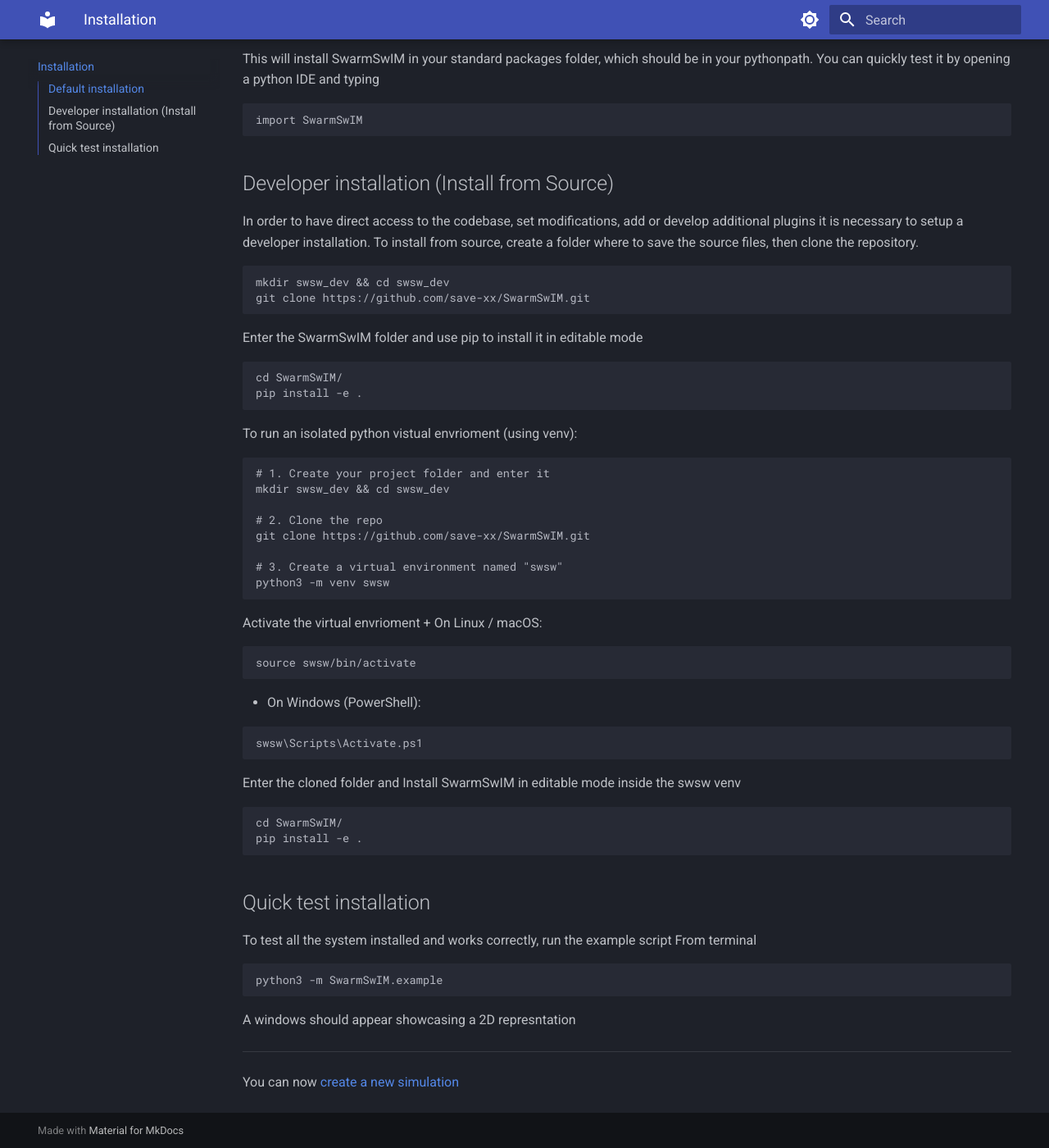
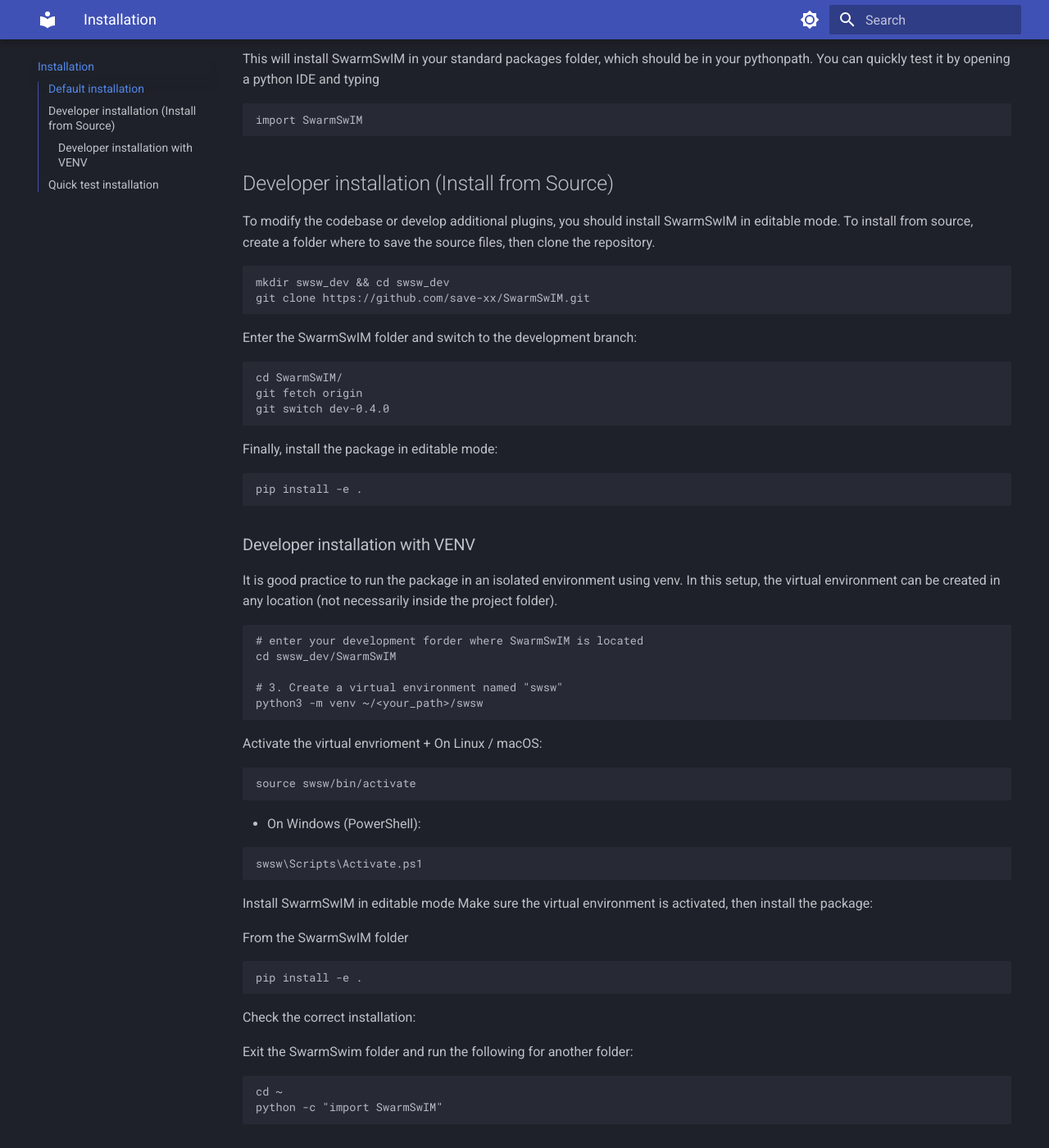
Before and after one commit to save-xx/sw_documentation, an MkDocs documentation site: the page built from docs/installation.md, in a window 1280 px wide and 1400 px high, scrolled down 343 px. Shown: the whole window at 82% size. Built offline with MkDocs 1.6.1 and Material for MkDocs 9.7.7, drawn with Linux system fonts in a browser that asks for light colours; some of the changed text lies outside the part shown.

Commit message:
corrected installation after testing

````diff
--- a/docs/installation.md
+++ b/docs/installation.md
@@ -5,7 +5,7 @@
 SwarmSwIM is a standard python package. For users that are not interested in adding or modifuing the code, it is suggested to install it as:
 
 ```bash
-git clone https://github.com/save-xx/SwarmSwIM.git
+pip install git+https://github.com/save-xx/SwarmSwIM.git@dev-0.4.0
 ```
 
 This will install SwarmSwIM in your standard packages folder, which should be in your pythonpath.
@@ -17,7 +17,7 @@ import SwarmSwIM
 
 ## Developer installation (Install from Source)
 
-In order to have direct access to the codebase, set modifications, add or develop additional plugins it is necessary to setup a developer installation.
+To modify the codebase or develop additional plugins, you should install SwarmSwIM in editable mode.
 To install from source, create a folder where to save the source files, then clone the repository.
 
 ```bash
@@ -25,23 +25,28 @@ mkdir swsw_dev && cd swsw_dev
 git clone https://github.com/save-xx/SwarmSwIM.git
 ```
 
-Enter the SwarmSwIM folder and use pip to install it in editable mode
+Enter the SwarmSwIM folder and switch to the development branch:
 ```bash
 cd SwarmSwIM/
+git fetch origin
+git switch dev-0.4.0
+```
+
+Finally, install the package in editable mode:
+```bash
 pip install -e .
 ```
 
-To run an isolated python vistual envrioment (using venv):
+### Developer installation with VENV
+It is good practice to run the package in an isolated environment using venv.
+In this setup, the virtual environment can be created in any location (not necessarily inside the project folder).
 
 ```bash
-# 1. Create your project folder and enter it
-mkdir swsw_dev && cd swsw_dev
-
-# 2. Clone the repo
-git clone https://github.com/save-xx/SwarmSwIM.git
+# enter your development forder where SwarmSwIM is located
+cd swsw_dev/SwarmSwIM
 
 # 3. Create a virtual environment named "swsw"
-python3 -m venv swsw
+python3 -m venv ~/<your_path>/swsw
 ```
 
 Activate the virtual envrioment
@@ -54,10 +59,21 @@ source swsw/bin/activate
 swsw\Scripts\Activate.ps1
 ```
 
-Enter the cloned folder and Install SwarmSwIM in editable mode inside the swsw venv
+Install SwarmSwIM in editable mode
+Make sure the virtual environment is activated, then install the package:
+
+From the SwarmSwIM folder
 ```bash
-cd SwarmSwIM/
 pip install -e .
+```
+
+Check the correct installation:
+
+Exit the SwarmSwim folder and run the following for another folder:
+
+```bash
+cd ~
+python -c "import SwarmSwIM"
 ```
 
 ## Quick test installation
@@ -65,7 +81,7 @@ To test all the system installed and works correctly, run the example script
 From terminal
 
 ```bash
-python3 -m SwarmSwIM.example
+python -m SwarmSwIM.example
 ```
 
 A windows should appear showcasing a 2D represntation
````
